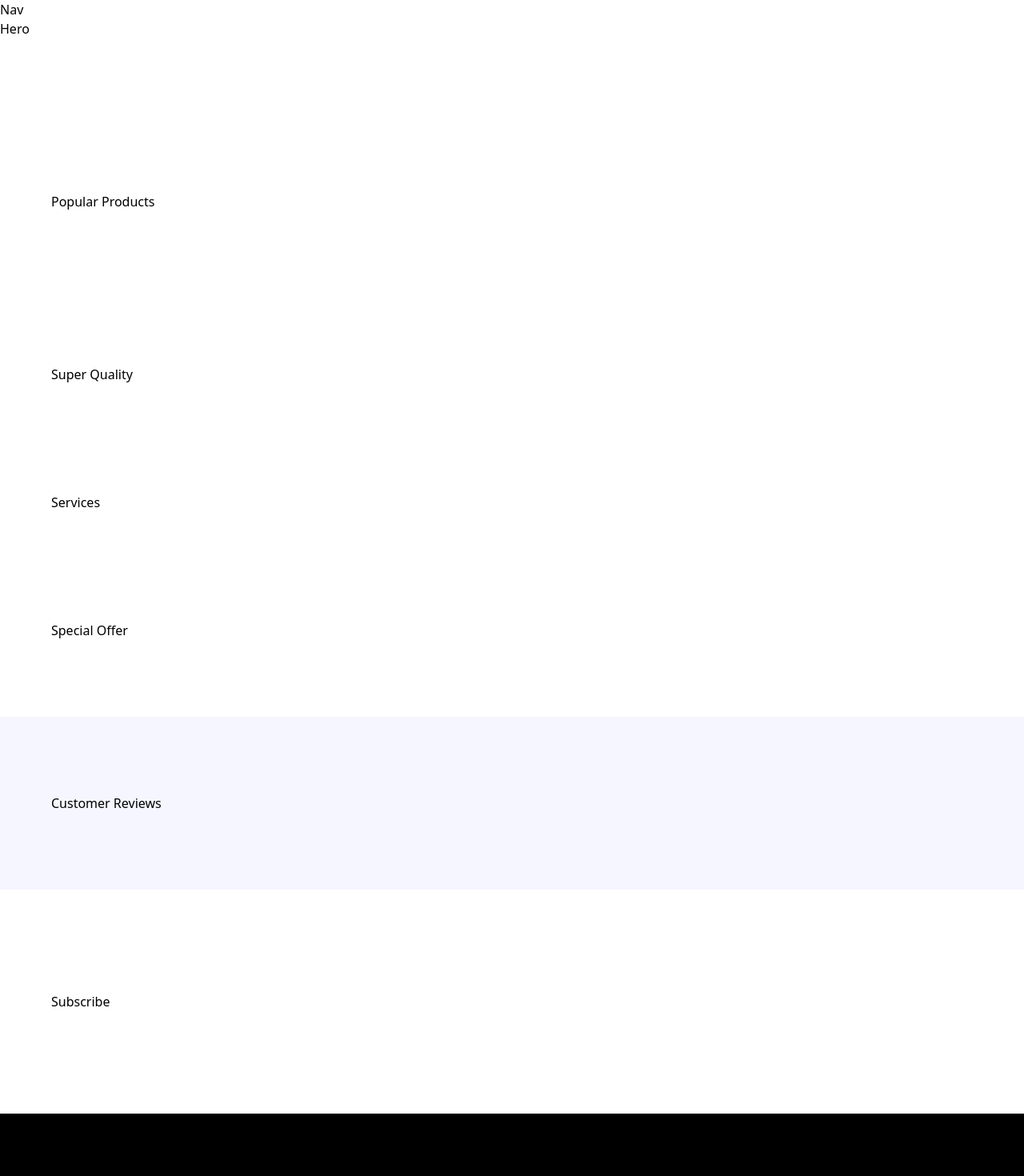
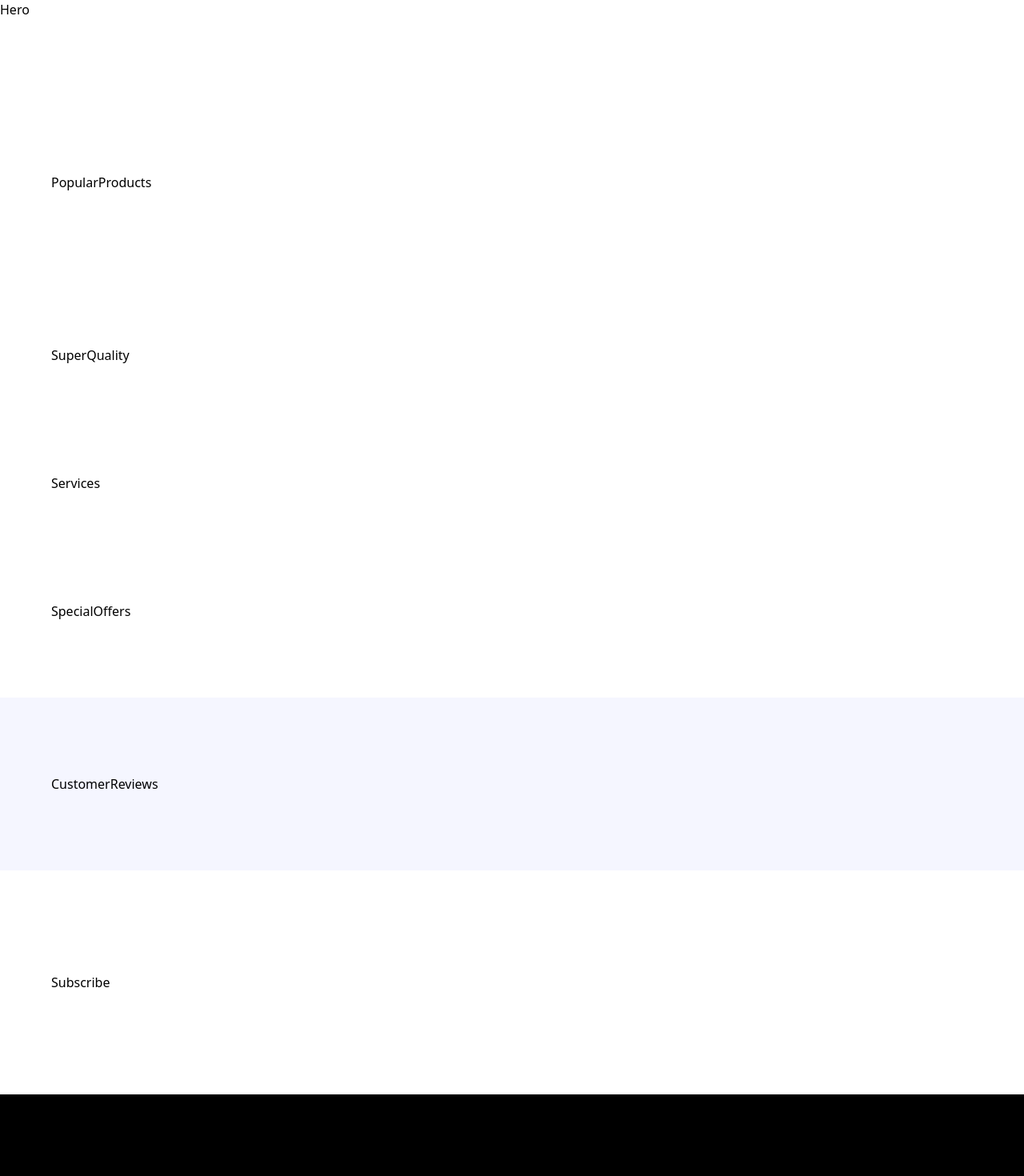
Before and after one commit to hrisabhy/nikesite, a React (Vite) app: page / in a window 1280 px wide. Shown: the top 1470 px of the page at 80% size. Built offline with nearby package versions, Linux system fonts and the light colour scheme; a web font is replaced by a local one.

Commit message:
Sections created

```diff
--- a/src/App.jsx
+++ b/src/App.jsx
@@ -1,16 +1,26 @@
+import {
+  Hero,
+  CustomerReviews,
+  Footer,
+  PopularProducts,
+  Services,
+  SpecialOffers,
+  Subscribe,
+  SuperQuality
+} from "./sections"
 const App = () => (
   <main className="relative">
-    Nav
+    {/* Nav */}
     <section className="xl:padding-1 wide:padding-r padding-b">
-      Hero
+    <Hero />
     </section>
-    <section className="padding">Popular Products</section>
-    <section className="padding">Super Quality</section>
-    <section className="padding-x py-10">Services</section>
-    <section className="padding">Special Offer</section>
-    <section className="padding bg-pale-blue">Customer Reviews</section>
-    <section className="padding sm:py-32 py-16 w-full">Subscribe</section>
-    <section className="padding bg-black padding-x padding-t pb-8">Footer</section>
+    <section className="padding"><PopularProducts /></section>
+    <section className="padding"><SuperQuality /></section>
+    <section className="padding-x py-10"><Services /></section>
+    <section className="padding"><SpecialOffers /></section>
+    <section className="padding bg-pale-blue"><CustomerReviews /></section>
+    <section className="padding sm:py-32 py-16 w-full"><Subscribe /></section>
+    <section className="padding bg-black padding-x padding-t pb-8"><Footer /></section>
   </main>
 );
 
--- /dev/null
+++ b/src/sections/CustomerReviews.jsx
@@ -0,0 +1,7 @@
+const CustomerReviews = () => {
+  return (
+    <div>CustomerReviews</div>
+  )
+}
+
+export default CustomerReviews
--- /dev/null
+++ b/src/sections/Footer.jsx
@@ -0,0 +1,7 @@
+const Footer = () => {
+  return (
+    <div>Footer</div>
+  )
+}
+
+export default Footer
--- /dev/null
+++ b/src/sections/Hero.jsx
@@ -0,0 +1,7 @@
+const Hero = () => {
+  return (
+    <div>Hero</div>
+  )
+}
+
+export default Hero
--- /dev/null
+++ b/src/sections/PopularProducts.jsx
@@ -0,0 +1,7 @@
+const PopularProducts = () => {
+  return (
+    <div>PopularProducts</div>
+  )
+}
+
+export default PopularProducts
--- /dev/null
+++ b/src/sections/Services.jsx
@@ -0,0 +1,7 @@
+const Services = () => {
+  return (
+    <div>Services</div>
+  )
+}
+
+export default Services
--- /dev/null
+++ b/src/sections/SpecialOffers.jsx
@@ -0,0 +1,7 @@
+const SpecialOffers = () => {
+  return (
+    <div>SpecialOffers</div>
+  )
+}
+
+export default SpecialOffers
--- /dev/null
+++ b/src/sections/Subscribe.jsx
@@ -0,0 +1,7 @@
+const Subscribe = () => {
+  return (
+    <div>Subscribe</div>
+  )
+}
+
+export default Subscribe
--- /dev/null
+++ b/src/sections/SuperQuality.jsx
@@ -0,0 +1,7 @@
+const SuperQuality = () => {
+  return (
+    <div>SuperQuality</div>
+  )
+}
+
+export default SuperQuality
--- /dev/null
+++ b/src/sections/index.js
@@ -0,0 +1,19 @@
+import Hero from "./Hero"
+import CustomerReviews from "./CustomerReviews"
+import Footer from "./Footer"
+import PopularProducts from "./PopularProducts"
+import Services from "./Services"
+import SpecialOffers from "./SpecialOffers"
+import Subscribe from "./Subscribe"
+import SuperQuality from "./SuperQuality"
+
+export {
+    Hero,
+    CustomerReviews,
+    Footer,
+    PopularProducts,
+    Services,
+    SpecialOffers,
+    Subscribe,
+    SuperQuality
+}
```
